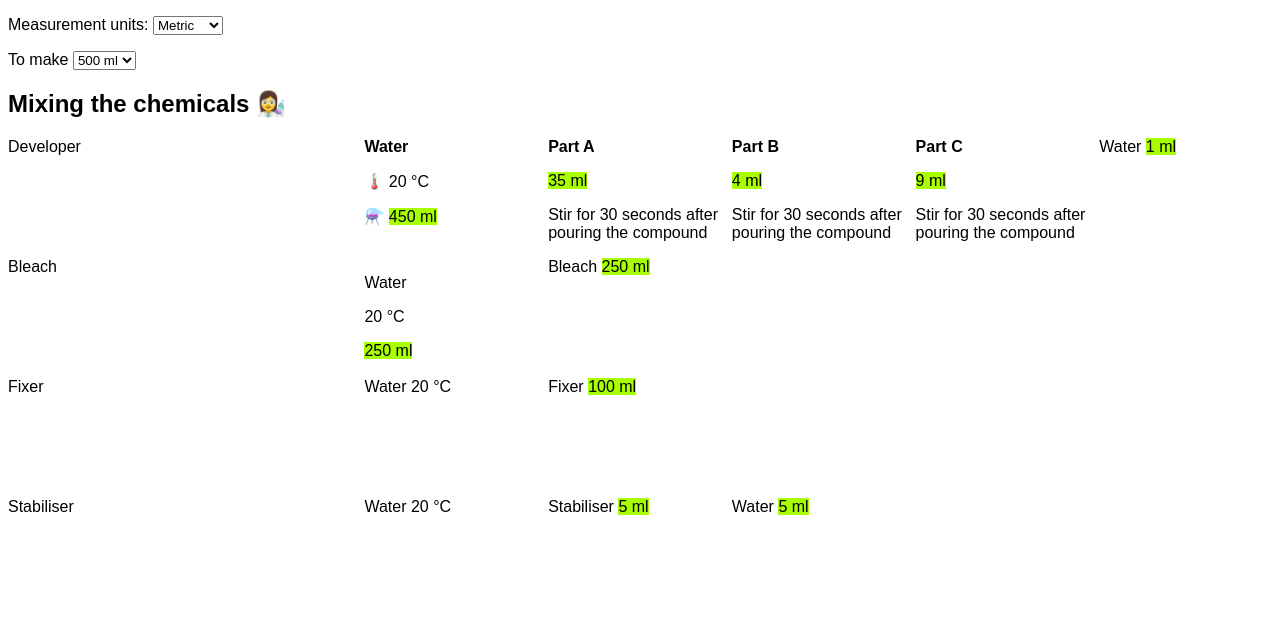
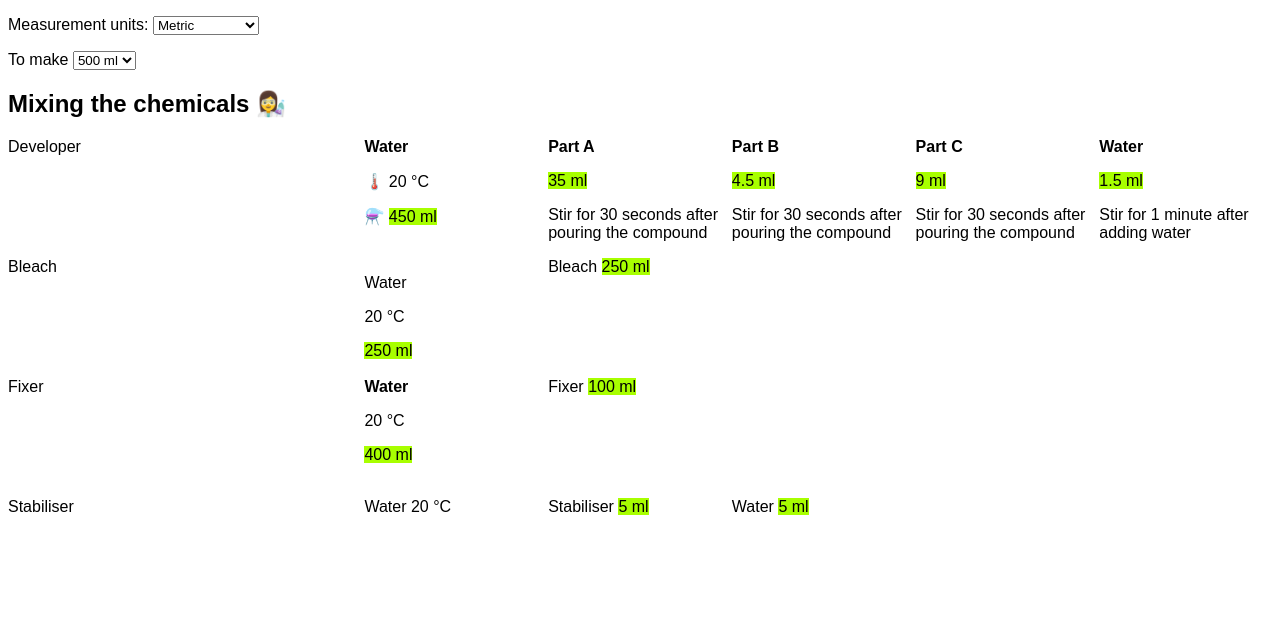
Before and after one commit to andormade/fuji-hunt-calculator, a website with bundled scripts: page index.html in a window 1280 px wide. Built offline with nearby package versions, Linux system fonts and the light colour scheme.

Commit message:
fix: rounding errors

```diff
--- a/index.html
+++ b/index.html
@@ -19,6 +19,7 @@
 			<select name="units" id="units">
 				<option value="metric" selected="selected">Metric</option>
 				<option value="imperial">Imperial</option>
+				<option value="us">US customary</option>
 			</select>
 		</p>
 		<p>
@@ -28,6 +29,8 @@
 				<option value="1" selected="selected">500 ml</option>
 				<option value="2">1 l</option>
 				<option value="4">2 l</option>
+				<option value="8">4 l</option>
+				<option value="10">5 l</option>
 			</select>
 		</p>
 		<h2>Mixing the chemicals 👩‍🔬</h2>
@@ -35,7 +38,7 @@
 			<div>Developer</div>
 			<div>
 				<strong>Water</strong>
-				<p>🌡️ <localized-temperature celsius="20" /> -<localized-temperature celsius="30" /></p>
+				<p>🌡️ <localized-temperature celsius="20" /> - <localized-temperature celsius="30" /></p>
 				<p>⚗️ <localized-volume ml="450" /></p>
 			</div>
 			<div>
@@ -55,7 +58,11 @@
 				<p><localized-volume ml="9" /></p>
 				<p>Stir for 30 seconds after pouring the compound</p>
 			</div>
-			<div>Water <localized-volume ml="1.5" /></div>
+			<div>
+				<strong>Water</strong>
+				<p><localized-volume ml="1.5" /></p>
+				<p>Stir for 1 minute after adding water</p>
+			</div>
 
 			<div>Bleach</div>
 			<div>
@@ -72,9 +79,10 @@
 			<div></div>
 			<div>Fixer</div>
 			<div>
-				Water <localized-temperature celsius="20" /> -
-				<localized-temperature celsius="30" />
-				<localized-volume ml="400" />
+				<strong>Water</strong>
+				<p><localized-temperature celsius="20" /> -
+				<localized-temperature celsius="30" /></p>
+				<p><localized-volume ml="400" /></p>
 			</div>
 			<div>Fixer <localized-volume ml="100" /></div>
 			<div></div>
--- a/src/webcomponents/LocalizedTemperature.js
+++ b/src/webcomponents/LocalizedTemperature.js
@@ -1,6 +1,6 @@
 class LocalizedTemperature extends HTMLElement {
 	connectedCallback() {
-		const celsius = parseInt(this.getAttribute('celsius'), 10);
+		const celsius = parseFloat(this.getAttribute('celsius'));
 		const unit = this.getAttribute('unit') || 'metric';
 		const fahrenheit = (celsius * 9) / 5 + 32;
 
@@ -9,6 +9,7 @@ class LocalizedTemperature extends HTMLElement {
 				this.innerHTML = `${celsius} °C`;
 				break;
 			case 'imperial':
+			case 'us':
 				this.innerHTML = `${fahrenheit} °F`;
 				break;
 			default:
--- a/src/webcomponents/LocalizedVolume.js
+++ b/src/webcomponents/LocalizedVolume.js
@@ -1,17 +1,22 @@
+const round2dec = num => Math.round((num + Number.EPSILON) * 100) / 100;
+
 class LocalizedVolume extends HTMLElement {
 	connectedCallback() {
 		const multiplier = parseFloat(this.getAttribute('multiplier')) || 1;
-		const ml = parseInt(this.getAttribute('ml'), 10) * multiplier;
+		const ml = parseFloat(this.getAttribute('ml')) * multiplier;
 		const unit = this.getAttribute('unit') || 'metric';
-		const oz = (ml / 29.574) ;
-
+		const us_oz = round2dec(ml / 29.5735295625);
+		const imperial_oz = round2dec(ml / 28.4130625);
 
 		switch (unit) {
 			case 'metric':
 				this.innerHTML = `${ml} ml`;
 				break;
 			case 'imperial':
-				this.innerHTML = `${oz} oz`;
+				this.innerHTML = `${imperial_oz} Imp fl oz`;
+				break;
+			case 'us':
+				this.innerHTML = `${us_oz} US fl oz`;
 				break;
 			default:
 				this.innerHTML = `${ml}`;
```
